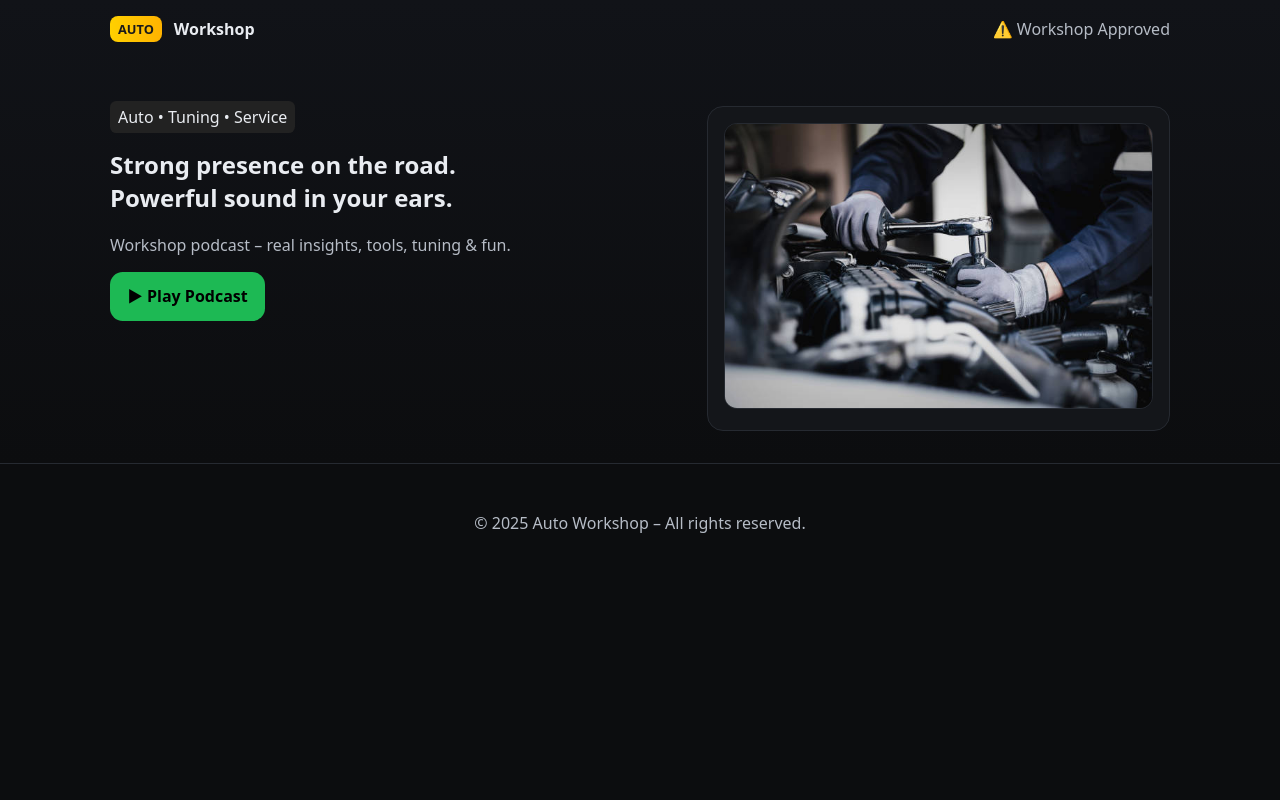
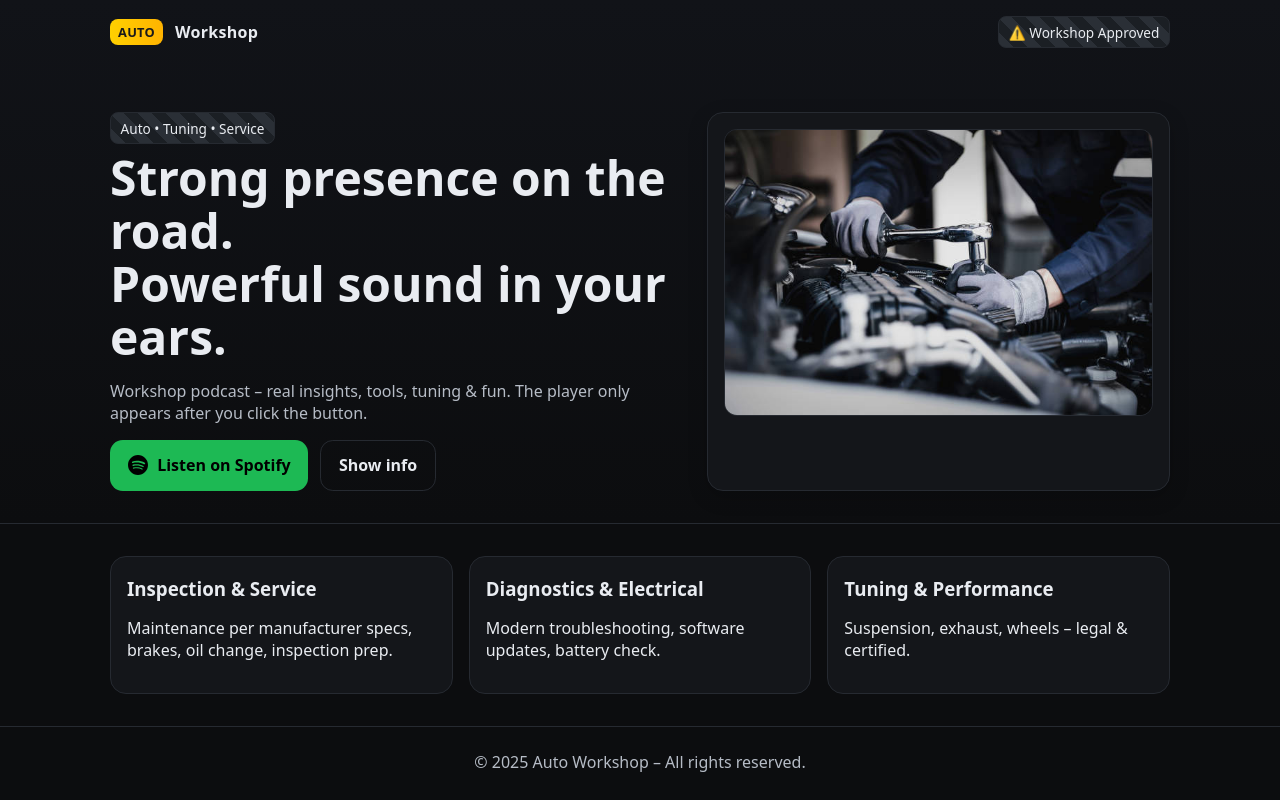
Before and after one commit to emiles101303-del/kfz-website, a plain HTML site: page index.html in a window 1280 px wide. Drawn offline with Linux system fonts and the light colour scheme.

Commit message:
Update index.html

```diff
--- a/index.html
+++ b/index.html
@@ -4,7 +4,7 @@
   <meta charset="UTF-8" />
   <meta name="viewport" content="width=device-width, initial-scale=1.0" />
   <title>Auto Workshop – Podcast & Service</title>
-
+  <meta name="description" content="Auto Workshop website in a garage look. Listen to our podcast – player appears only after you click the button." />
   <style>
     :root{
       --bg:#0c0d0f; --panel:#14161a; --text:#e9ecf1; --muted:#b6bcc6;
@@ -14,92 +14,146 @@
     body{margin:0; font-family:system-ui,-apple-system,"Segoe UI",Roboto,Ubuntu,Arial,sans-serif; color:var(--text); background:var(--bg)}
     header{background:linear-gradient(180deg,#111318 0%, #0c0d0f 100%); border-bottom:1px solid var(--border)}
     .nav{max-width:1100px; margin:0 auto; padding:1rem 1.25rem; display:flex; align-items:center; justify-content:space-between}
-    .brand{display:flex; gap:.75rem; align-items:center; font-weight:700}
-    .badge{background:linear-gradient(90deg,var(--accent),var(--accent2)); color:#1a1a1a; padding:.25rem .5rem; border-radius:.5rem; font-size:.8rem}
+    .brand{display:flex; gap:.75rem; align-items:center; font-weight:700; letter-spacing:.3px}
+    .badge{background:linear-gradient(90deg,var(--accent),var(--accent2)); color:#1a1a1a; font-weight:800; padding:.25rem .5rem; border-radius:.5rem; font-size:.8rem; text-transform:uppercase}
     .hero{max-width:1100px; margin:0 auto; padding:3rem 1.25rem 2rem; display:grid; gap:2rem; grid-template-columns:1.1fr .9fr}
     @media (max-width:900px){.hero{grid-template-columns:1fr}}
-    .panel{background:var(--panel); border:1px solid var(--border); border-radius:1rem; padding:1rem}
-    .media img{width:100%; border-radius:.8rem; border:1px solid var(--border)}
-    .btn{display:inline-flex; align-items:center; gap:.5rem; padding:.85rem 1.1rem; border-radius:.8rem; text-decoration:none; font-weight:700; cursor:pointer}
+    .hero h1{font-size:clamp(2rem,4vw,3rem); margin:.5rem 0 1rem; line-height:1.1}
+    .hero p{color:var(--muted); margin:0 0 1rem}
+    .hazard{display:inline-flex; align-items:center; gap:.5rem; padding:.35rem .6rem; border-radius:.5rem; background:repeating-linear-gradient(45deg,#2a2f36,#2a2f36 10px,#1b1f24 10px,#1b1f24 20px); border:1px solid var(--border); font-size:.85rem; color:#e9ecf1}
+    .cta-row{display:flex; gap:.75rem; flex-wrap:wrap; margin-top:1rem}
+    .btn{display:inline-flex; align-items:center; gap:.6rem; padding:.85rem 1.1rem; border-radius:.8rem; text-decoration:none; color:#0b0e0f; font-weight:700; border:0; cursor:pointer; transition:transform .06s ease, box-shadow .2s ease; user-select:none}
+    .btn:hover{transform:translateY(-1px)} .btn:active{transform:translateY(0)}
     .btn-spotify{background:var(--ok); color:#000}
-    audio{width:100%;}
+    .btn-ghost{background:transparent; color:var(--text); border:1px solid var(--border)}
+    .panel{background:var(--panel); border:1px solid var(--border); border-radius:1rem; padding:1rem; box-shadow:0 6px 20px rgba(0,0,0,.2)}
+    .media img{width:100%; border-radius:.8rem; border:1px solid var(--border); display:block}
+    .list{max-width:1100px; margin:2rem auto; padding:0 1.25rem; display:grid; gap:1rem; grid-template-columns:repeat(3,1fr)}
+    @media (max-width:900px){.list{grid-template-columns:1fr}}
+    .card{background:var(--panel); border:1px solid var(--border); border-radius:1rem; padding:1rem}
+    .card h3{margin:.2rem 0 .4rem}
+    footer{border-top:1px solid var(--border); margin-top:2rem; padding:1.5rem 1.25rem; color:var(--muted); text-align:center}
+    .spotify-icon{width:20px; height:20px; display:inline-block}
+
+    /* smooth reveal for the player */
+    #playerWrap{display:none; opacity:0; transform:translateY(4px); transition:.2s ease}
+    #playerWrap.show{display:block; opacity:1; transform:none}
+    audio{width:100%; margin-top:.75rem}
   </style>
 </head>
-
 <body>
-
   <header>
     <div class="nav">
       <div class="brand">
         <span class="badge">AUTO</span>
         <span>Workshop</span>
       </div>
-    <span style="color:#b6bcc6;">⚠️ Workshop Approved</span>
+      <span class="hazard">⚠️ Workshop Approved</span>
     </div>
 
     <section class="hero">
-
-    <!-- LEFT SIDE -->
       <div>
-      <span style="background:#222; padding:.3rem .5rem; border-radius:.4rem;">Auto • Tuning • Service</span>
+        <span class="hazard">Auto • Tuning • Service</span>
         <h1>Strong presence on the road.<br/>Powerful sound in your ears.</h1>
-      <p style="color:#b6bcc6;">Workshop podcast – real insights, tools, tuning & fun.</p>
-
-      <!-- PLAY BUTTON -->
-      <a id="playBtn" class="btn btn-spotify" href="#">
-        ▶ Play Podcast
+        <p>Workshop podcast – real insights, tools, tuning & fun. The player only appears after you click the button.</p>
+        <div class="cta-row">
+          <!-- Button triggers the player -->
+          <a id="playBtn" class="btn btn-spotify" href="#" data-src="assets/KFZ.mp3" aria-controls="playerWrap" aria-expanded="false">
+            <svg class="spotify-icon" viewBox="0 0 24 24" fill="currentColor" aria-hidden="true">
+              <path d="M12 0C5.37 0 0 5.37 0 12c0 6.64 5.37 12 12 12s12-5.36 12-12C24 5.37 18.63 0 12 0zm5.5 17.3c-.2.33-.63.44-.96.24-2.64-1.61-5.96-1.98-9.88-1.13-.38.08-.76-.16-.84-.54-.08-.38.16-.76.54-.84 4.22-.92 7.9-.5 10.78 1.27.33.2.44.63.24.96zm1.37-3.08c-.25.41-.79.54-1.2.29-3.02-1.84-7.63-2.38-11.2-1.35-.46.12-.94-.15-1.06-.61-.12-.46.15-.94.61-1.06 4.05-1.07 9.07-.47 12.52 1.61.41.25.54.79.29 1.2zm.12-3.22c-3.59-2.13-9.56-2.33-13.01-1.35-.55.16-1.12-.16-1.28-.71-.16-.55.16-1.12.71-1.28 3.96-1.13 10.57-.89 14.69 1.56.5.3.66.95.36 1.45-.3.5-.95.66-1.45.36z"/>
+            </svg>
+            Listen on Spotify
           </a>
-    </div>
-
-    <!-- RIGHT SIDE -->
-    <div class="panel">
-
-      <!-- IMAGE -->
-      <div class="media">
-        <img src="assets/hero.jpg" alt="Auto workshop">
-      </div>
-
-      <!-- PLAYER -->
-      <div id="playerWrap" style="display:none; margin-top:1rem;">
-        <strong>Podcast – Episode 1</strong>
-        <audio id="player" controls preload="none"></audio>
-
-        <div style="margin-top:.5rem;">
-          <a id="downloadLink" href="assets/KFZ.mp3" download style="color:#ffd000; text-decoration:none;">
-            ⬇ Download MP3
-          </a>
+          <a class="btn btn-ghost" href="#podcast">Show info</a>
         </div>
       </div>
 
+      <div class="panel">
+        <div class="media">
+          <!-- Optional image; hides itself if missing -->
+          <img src="assets/hero.jpg" alt="Auto workshop" onerror="this.style.display='none'">
         </div>
 
+        <!-- Hidden player (revealed on click) -->
+        <div id="playerWrap" aria-live="polite">
+          <div id="podcast" style="margin-top:.75rem">
+            <strong>Podcast: Episode 1 – Starting in the Workshop</strong>
+            <p class="muted" style="color:var(--muted); margin:.35rem 0 0">Tips, trends & honest mechanic stories.</p>
+            <audio id="player" controls preload="none" aria-label="Podcast audio player"></audio>
+            <div style="margin-top:.5rem">
+              <a id="downloadLink" href="#" download class="hazard" style="text-decoration:none">⬇︎ Download file</a>
+            </div>
+          </div>
+        </div>
+      </div>
     </section>
   </header>
 
-<footer style="text-align:center; padding:1rem; margin-top:2rem; color:#b6bcc6;">
+  <main>
+    <section class="list">
+      <article class="card">
+        <h3>Inspection & Service</h3>
+        <p>Maintenance per manufacturer specs, brakes, oil change, inspection prep.</p>
+      </article>
+      <article class="card">
+        <h3>Diagnostics & Electrical</h3>
+        <p>Modern troubleshooting, software updates, battery check.</p>
+      </article>
+      <article class="card">
+        <h3>Tuning & Performance</h3>
+        <p>Suspension, exhaust, wheels – legal & certified.</p>
+      </article>
+    </section>
+  </main>
+
+  <footer>
     © <span id="y"></span> Auto Workshop – All rights reserved.
   </footer>
 
+  <script>
+    // alles in eine IIFE packen, ohne Arrow-Functions/const
+    (function () {
+      // Footer-Jahr setzen
+      var y = document.getElementById('y');
+      if (y) {
+        y.textContent = new Date().getFullYear();
+      }
 
-<!-- SCRIPT -->
-<script>
-document.getElementById("y").textContent = new Date().getFullYear();
+      // Player-Logik
+      var btn   = document.getElementById('playBtn');
+      var wrap  = document.getElementById('playerWrap');
+      var audio = document.getElementById('player');
+      var dl    = document.getElementById('downloadLink');
 
-const btn    = document.getElementById("playBtn");
-const wrap   = document.getElementById("playerWrap");
-const audio  = document.getElementById("player");
-const dl     = document.getElementById("downloadLink");
+      if (!btn || !wrap || !audio) {
+        return;
+      }
 
-btn.addEventListener("click", function(e){
+      btn.addEventListener('click', function (e) {
         e.preventDefault();
 
-  audio.src = "assets/KFZ.mp3";
-  dl.href   = "assets/KFZ.mp3";
+        // MP3-Pfad aus data-src oder Fallback
+        var src = btn.getAttribute('data-src') || 'assets/KFZ.mp3';
 
-  wrap.style.display = "block";
-  audio.play().catch(()=>{});
+        // Source nur setzen, wenn noch nicht gesetzt
+        if (audio.getAttribute('src') !== src) {
+          audio.setAttribute('src', src);
+          if (dl) {
+            dl.setAttribute('href', src);
+          }
+        }
+
+        // Player sichtbar machen
+        wrap.classList.add('show');
+        btn.setAttribute('aria-expanded', 'true');
+
+        // Abspielen, Fehler von Browser ignorieren
+        var playPromise = audio.play();
+        if (playPromise && typeof playPromise.catch === 'function') {
+          playPromise.catch(function () { /* Autoplay-Blocker etc. */ });
+        }
       });
+    })();
   </script>
-
 </body>
 </html>
```
Lines whose indentation alone changed are shown as unchanged.
